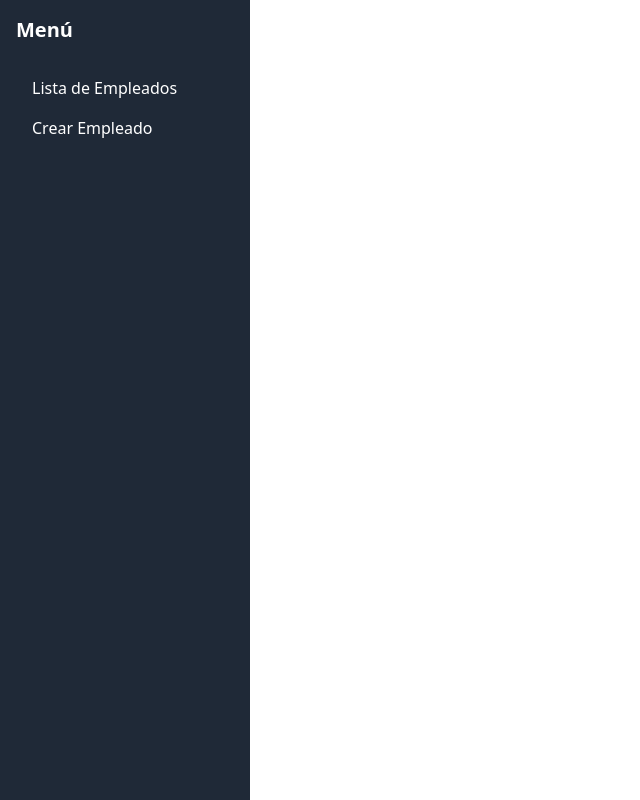
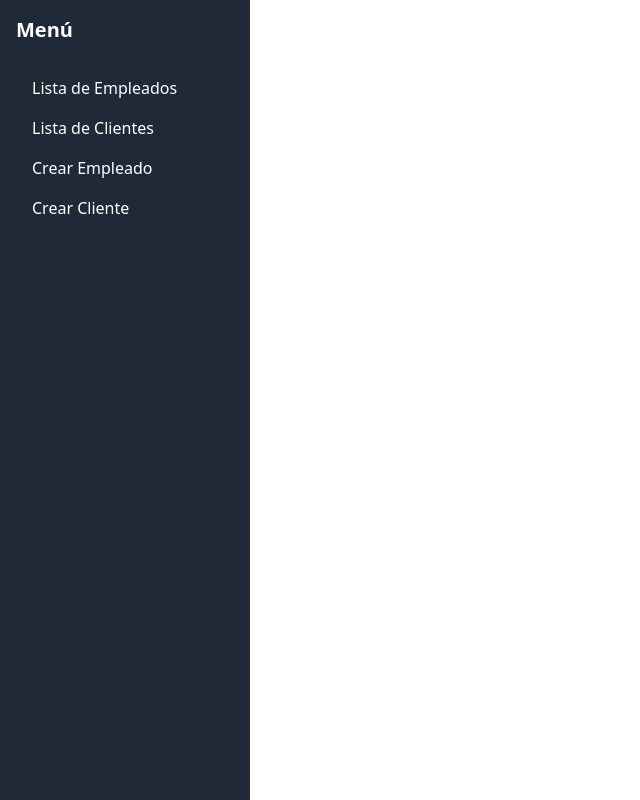
Before and after one commit to RamssCR/parking-project, a PHP site: page /view/reutils/navbar.php in a window 1280 px wide. Shown: the whole page, without its empty margins (0-640 px from the left). Run offline with PHP 8.4, Linux system fonts and the light colour scheme; some libraries are stand-ins or nearby versions.

Commit message:
Se agregaron nuevos enlaces

```diff
--- a/view/reutils/navbar.php
+++ b/view/reutils/navbar.php
@@ -15,7 +15,9 @@
         <h2 class="text-xl font-semibold mb-6">Menú</h2>
         <ul>
             <li><a href="admin.php" class="block py-2 px-4 rounded hover:bg-gray-700 transition duration-200">Lista de Empleados</a></li>
+            <li><a href="empleado.php" class="block py-2 px-4 rounded hover:bg-gray-700 transition duration-200">Lista de Clientes</a></li>
             <li><a href="crear_empleado.php" class="block py-2 px-4 rounded hover:bg-gray-700 transition duration-200">Crear Empleado</a></li>
+            <li><a href="crear_cliente.php" class="block py-2 px-4 rounded hover:bg-gray-700 transition duration-200">Crear Cliente</a></li>
 
         </ul>
     </div>
```
